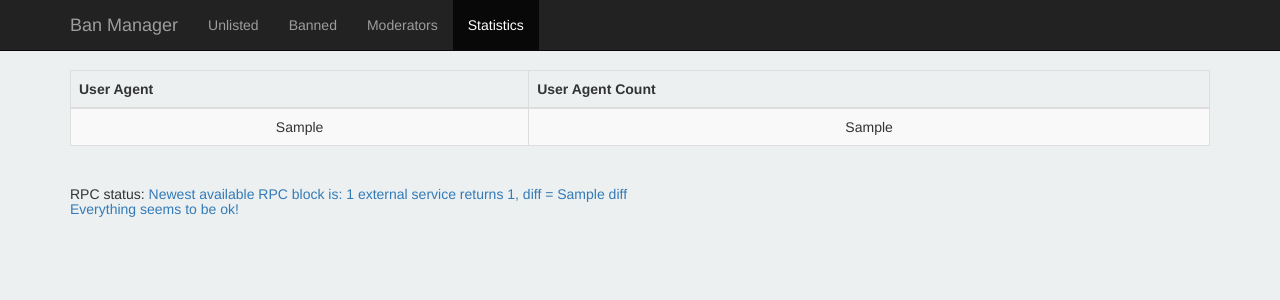
After one commit to phoreproject/obp-search-engine, a Node project: template banserver/views/statistics.pug in a window 1280 px wide. The commit adds this page. Shown: the top 300 px of the page. Run offline with Node 20 templates, Linux system fonts and the light colour scheme; the template is opened without the code that fills it: most values are stand-ins (such as "Sample title", 1, 10 or a date in 2020); some libraries are stand-ins or nearby versions.

Commit message:
add statistics about userAgent and rpc status

```diff
--- a/banserver/app.js
+++ b/banserver/app.js
@@ -2,7 +2,8 @@
 const express = require('express'),
     http = require('http'),
     path = require('path'),
-    db = require('./models');
+    db = require('./models'),
+    request = require('request');
 
 const basicAuth = require('express-basic-auth');
 
@@ -82,6 +83,47 @@ app.get('/moderators', (req, res) => {
     db.moderators.findAll().then((ns) => {
         res.render('moderators', {moderators: ns.map((n) => n.toJSON())});
     });
+});
+
+app.get('/statistics', async (req, res) => {
+    const tags = await db.nodes.findAll({
+        group: ['userAgent'],
+        attributes: ['userAgent', [db.sequelize.fn('COUNT', 'userAgent'), 'userAgentCnt']],
+        order: [
+            ['userAgent', 'DESC']
+        ]
+    });
+    request.post("https://rpc.phore.io/rpc",
+        {
+            json: {"jsonrpc": "2.0", "method": 'getblockcount', "params": [], "id": 1}
+        },
+        (err, resp, body) => {
+
+
+            if (err) {
+                res.render('statistics', {tags: tags.map((tag) => tag.toJSON()), err: err});
+            }
+            else if (resp.statusCode !== 200) {
+                res.render('statistics', {tags: tags.map((tag) => tag.toJSON()), err: 'RPC returns status code ' + resp.statusCode});
+            }
+            else {
+                request.post("https://chainz.cryptoid.info/phr/api.dws?q=getblockcount", (errChainz, respChainz, bodyChainz) => {
+                    if (errChainz) {
+                        res.render('statistics', {tags: tags.map((tag) => tag.toJSON()), err: "RPC works (best block is"
+                                + body.result + "), but chainz.cryptoid.info returns error " + err});
+                    }
+                    else if(respChainz.statusCode !== 200) {
+                        res.render('statistics', {tags: tags.map((tag) => tag.toJSON()), err: "RPC works (best block is"
+                                + body.result + "), but chainz.cryptoid.info returns status code " + err});
+                    }
+                    else {
+                        res.render('statistics', {tags: tags.map((tag) => tag.toJSON()),
+                            rpcBlockCount: body.result, chainzBlockCount: parseInt(bodyChainz, 10),
+                            diff: parseInt(bodyChainz, 10) - body.result});
+                    }
+                });
+            }
+        });
 });
 
 app.get('/list/:id', (req, res) => {
--- a/banserver/views/index.pug
+++ b/banserver/views/index.pug
@@ -1,37 +1,44 @@
 doctype html
 html(lang='en', ng-app='banserver')
-  head
+    block link
+        -var selected = 'unlisted'; //default
+
+    -var menu = { 'Unlisted': '/unlisted', 'Banned': '/banned', 'Moderators': '/moderators', 'Statistics': '/statistics' };
+head
     meta(charset='utf-8')
     meta(http-equiv='X-UA-Compatible', content='IE=edge,chrome=1')
     meta(name='viewport', content='width=device-width, initial-scale=1.0')
     title Ban Manager
     link(href='lib/bootstrap-css/css/bootstrap.css', rel='stylesheet')
     link(href='css/app.css', rel='stylesheet')
-  body
+body
     nav.navbar.navbar-inverse.navbar-fixed-top(role='navigation')
-      .container
-        .navbar-header
-          button.navbar-toggle(type='button', data-toggle='collapse', data-target='.navbar-ex1-collapse')
-            span.sr-only Toggle navigation
-            span.icon-bar
-            span.icon-bar
-            span.icon-bar
-          a.navbar-brand(href='/') Ban Manager
-        // Collect the nav links, forms, and other content for toggling
-        #bs-example-navbar-collapse-1.collapse.navbar-collapse
-          ul.nav.navbar-nav
-            block nav
-              li.active
-                a(href='/')
-                  | Unlisted
-                  span.sr-only (current)
-              li
-                a(href='#') Banned
-        // /.navbar-collapse
-      // /.container
+        .container
+            .navbar-header
+                button.navbar-toggle(type='button', data-toggle='collapse', data-target='.navbar-ex1-collapse')
+                    span.sr-only Toggle navigation
+                    span.icon-bar
+                    span.icon-bar
+                    span.icon-bar
+                a.navbar-brand(href='/') Ban Manager
+            // Collect the nav links, forms, and other content for toggling
+            #bs-example-navbar-collapse-1.collapse.navbar-collapse
+                ul.nav.navbar-nav
+                    block nav
+                        each val, key in menu
+                            -console.log(selected,key);
+                            if selected === key
+                                li(class='active')
+                                    a.active(href=val, title=key)= key
+                                    span.sr-only (current)
+                            else
+                                li
+                                    a(href=val, title=key)= key
+            // /.navbar-collapse
+        // /.container
     .container(ng-view='')
-      block content
-        | test
+        block content
+            | test
     script(src='lib/jquery/dist/jquery.js')
     script(src='lib/lodash/dist/lodash.js')
     script(src='js/main.js')
--- /dev/null
+++ b/banserver/views/statistics.pug
@@ -0,0 +1,28 @@
+extends index.pug
+
+block link
+    - selected='Statistics'
+
+block content
+    table.table.table-bordered.table-striped.main-table
+        thead
+            th User Agent
+            th User Agent Count
+        tbody
+            each tag in tags
+                tr
+                    td #{tag.userAgent}
+                    td #{tag.userAgentCnt}
+    hr
+    h5 RPC status:
+        if err !== undefined
+            a #{err}
+        else
+            a  Newest available RPC block is: #{rpcBlockCount} external service returns #{chainzBlockCount}, diff = #{diff}
+            if diff > 60
+                h3(style=" color: red") RPC best block is at least 60 blocks older than chainz.cryptoid.info. RPC needs urgent control.
+            else if diff > 15
+                h3(style=" color: orange") RPC best block is at least 15 blocks older than chainz.cryptoid.info
+            else
+                div
+                a Everything seems to be ok!
```
Also changed, not shown: banserver/views/banned.pug (+3 -10 lines), banserver/views/moderators.pug (+2 -8 lines), banserver/views/unlisted.pug (+2 -9 lines).
